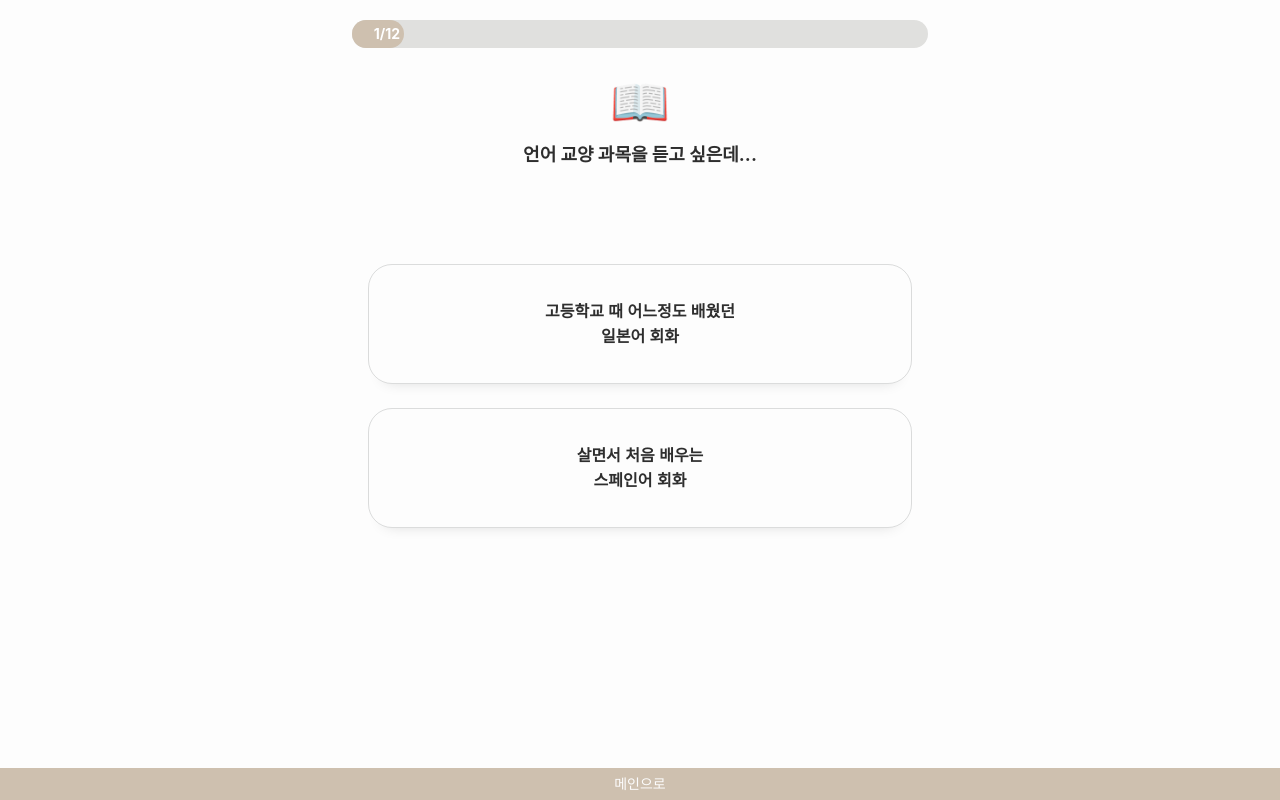
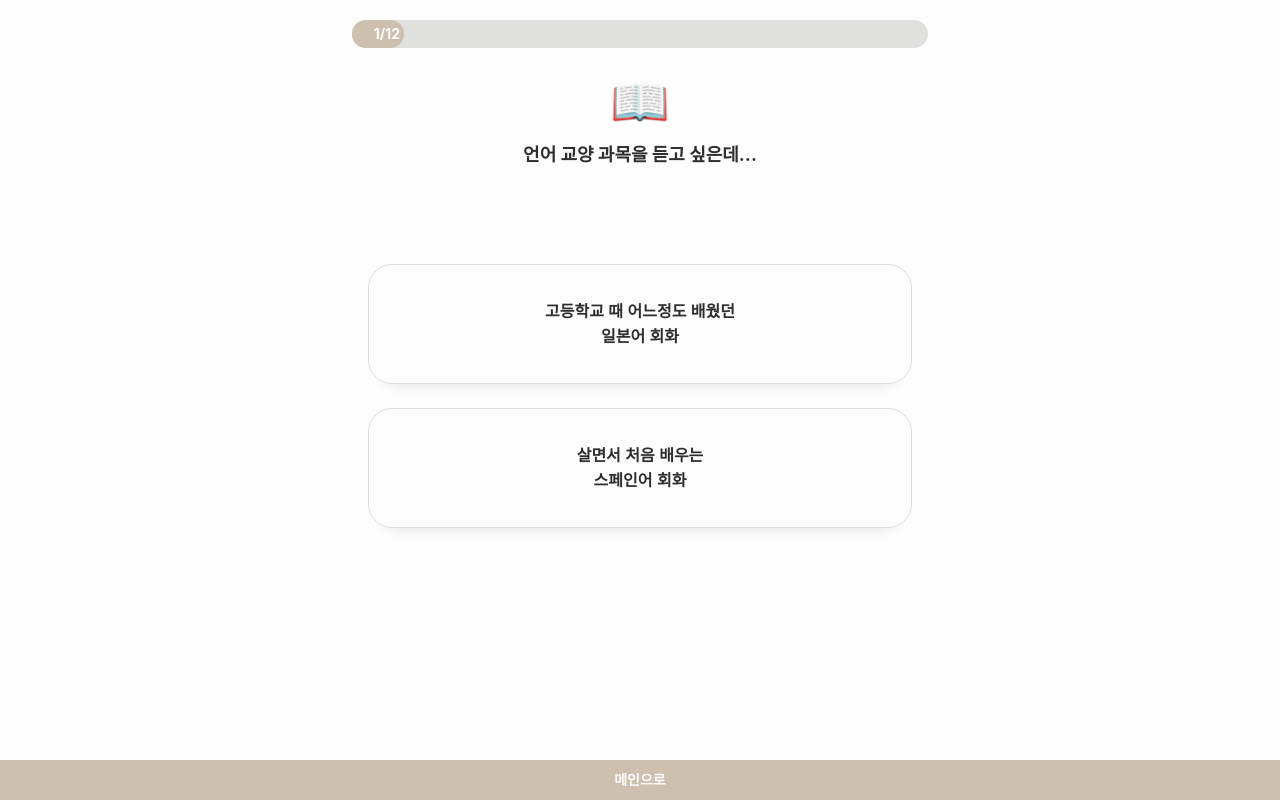
Before and after one commit to nonalcholic/nonalcholic, a React (Create React App) app in the folder client/: page /progress in a window 1280 px wide. Built offline with nearby package versions, Linux system fonts and the light colour scheme; no server answers.

Commit message:
Align layout

```diff
--- a/client/src/components/HomeButton.scss
+++ b/client/src/components/HomeButton.scss
@@ -9,20 +9,19 @@
   align-items: center;
 
   width: 100%;
-  height: 32px;
+  height: 40px;
 
   border: none;
   background-color: $nonalcholic-yellow;
 
   cursor: pointer;
+  font-weight: 600;
   color: $nonalcholic-white;
   transition: all 0.2s;
 
   font-size: 14px;
   line-height: 12px;
 
-  user-select: none;
-
   svg {
     width: 30px;
     height: 30px;
--- a/client/src/components/ProgressBar.tsx
+++ b/client/src/components/ProgressBar.tsx
@@ -35,8 +35,8 @@ const ProgressBar: React.FC<Props> = (props) => {
   return (
     <div style={containerStyles}>
       <div style={fillerStyles}>
-        {progress.currentProgress === 12 ? 12 : progress.currentProgress + 1}
-        /12
+        {(progress.currentProgress === 12 ? 12 : progress.currentProgress + 1) +
+          "/12"}
       </div>
     </div>
   );
--- a/client/src/routers/RootRouter.scss
+++ b/client/src/routers/RootRouter.scss
@@ -3,6 +3,8 @@
 #root {
   background-color: $nonalcholic-white;
   height: 100vh;
+
+  user-select: none;
 }
 .root-container {
   position: relative;
@@ -152,7 +154,7 @@
     opacity: 100%;
   }
 
-  box-shadow: 0 12px 16px -8px rgba(0, 0, 0, 0.2);
+  box-shadow: 0 12px 16px -12px rgba(0, 0, 0, 0.2);
 }
 
 .extra-large-button {
@@ -173,7 +175,7 @@
   transition: all 0.2s;
 
   &:active {
-    background-color: $nonalcholic-yellow;
+    background-color: $nonalcholic-lightyellow;
     transform: scale(0.95);
   }
 }
```
